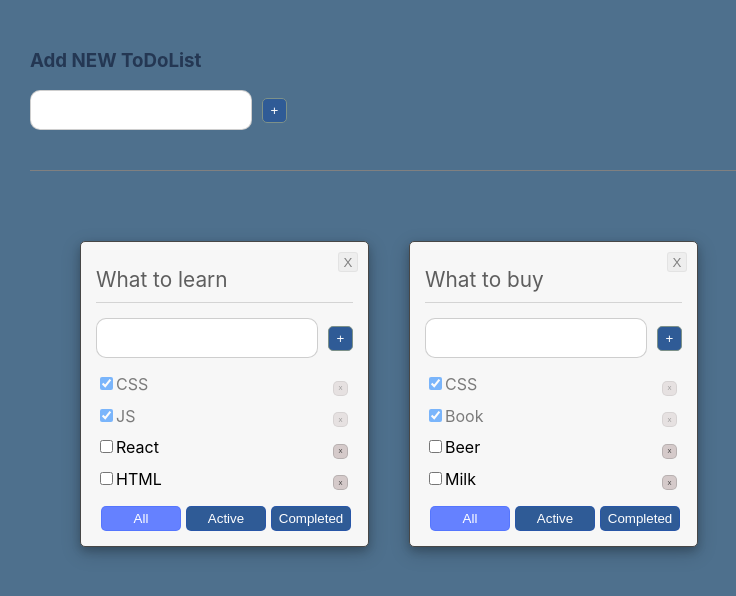
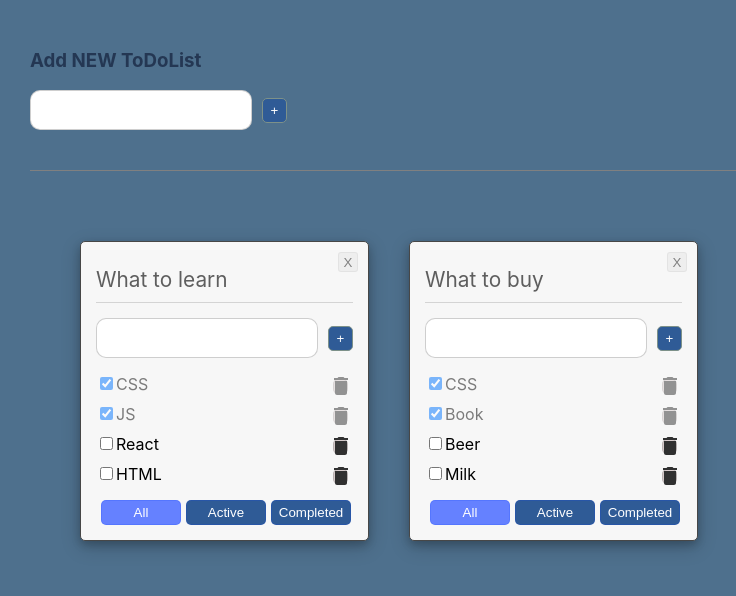
Before and after one commit to buzmakovTim/toDoList, a React (Create React App) app in the folder todolist/: page / in a window 1280 px wide. Shown: the top 596 px of the page, without its empty margins (0-736 px from the left). Built offline with nearby package versions, Linux system fonts and the light colour scheme.

Commit message:
added UI

```diff
--- a/todolist/package.json
+++ b/todolist/package.json
@@ -3,6 +3,8 @@
   "version": "0.1.0",
   "private": true,
   "dependencies": {
+    "@material-ui/core": "^4.11.4",
+    "@material-ui/icons": "^4.11.2",
     "@testing-library/jest-dom": "^5.11.4",
     "@testing-library/react": "^11.1.0",
     "@testing-library/user-event": "^12.1.10",
--- a/todolist/src/Todolist.tsx
+++ b/todolist/src/Todolist.tsx
@@ -5,6 +5,8 @@ import { FilterValueType } from './App';
 import { AddItemForm } from './Components/AddItemForm/AddItemForm';
 import c from './Todolist.module.css';
 import {EditableSpan} from './Components/EditableSpan/EditableSpan';
+import { IconButton } from '@material-ui/core';
+import { Delete } from '@material-ui/icons';
 
 export type TaskType = {
   id: string;
@@ -77,13 +79,18 @@ export function Todolist(props: PropsTypeTodolist) {
                 <EditableSpan title={t.title} onChangeTitle={onChangeTaskTitleHandler}/>
               </div>
               <div className={c.buttonRemoveTask}>
-                <button
+                {/* <button
                   onClick={() => {
                     props.removeTask(t.id, props.id);
                   }}
                 >
                   X
-                </button>
+                </button> */}
+                <IconButton onClick={() => {
+                    props.removeTask(t.id, props.id);
+                  }}>
+                  <Delete/>
+                </IconButton>
               </div>
             </div>
           </li>
```
Also changed, not shown: 1 other file (tests, documents, lock files or other folders).
